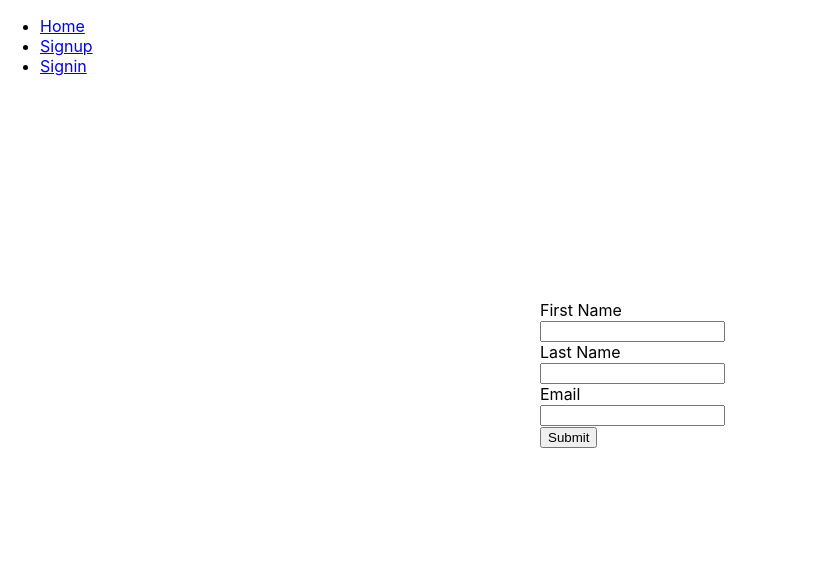
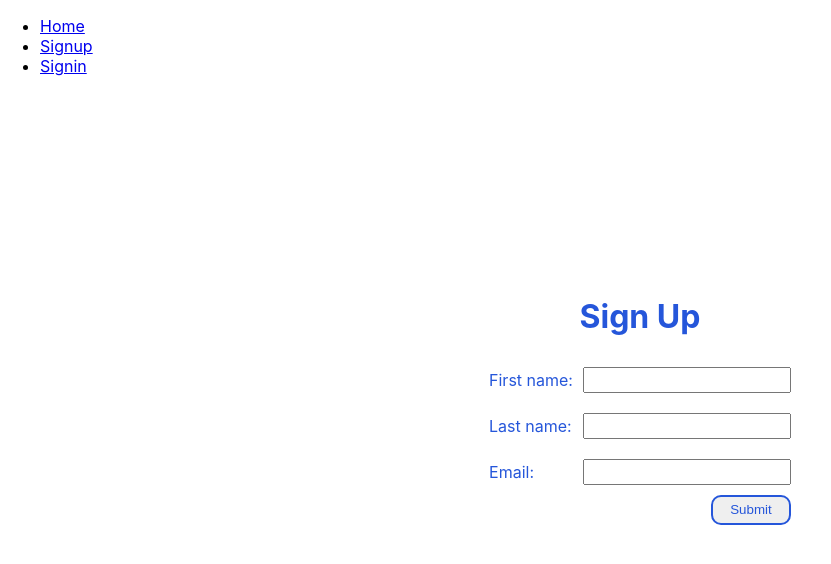
Before and after one commit to dimaka77/myDashboard, a React app in the folder client/: page /signup in a window 1280 px wide. Shown: the top 564 px of the page, without its empty margins (0-831 px from the left). Built offline with nearby package versions, Linux system fonts and the light colour scheme.

Commit message:
styling signup

```diff
--- a/client/src/components/home/smart/Signup.css.js
+++ b/client/src/components/home/smart/Signup.css.js
@@ -1,8 +1,6 @@
 import styled from 'styled-components';
 
 export const InputForm = styled.form`
-    width: 200px;
-    height: 200px;
 `;
 
 export const InputFormWrapper = styled.div`
@@ -11,3 +9,45 @@ export const InputFormWrapper = styled.div`
     align-items: center;
     min-height: 100vh;
 `;
+
+export const Title = styled.h1`
+    color: #2556DA;
+    text-align: center;
+`
+
+export const TextInput = styled.input`
+    min-height: 20px;
+    width: 200px;
+    margin: 10px 0 10px 10px;
+`
+
+export const TextInputWrapper = styled.div`
+    display: flex;
+    justify-content: space-between;
+    align-items: center;
+`
+
+export const Label = styled.label`
+    color: #2556DA;
+`
+
+export const Button = styled.button`
+    color: #2556DA;
+    align-self: flex-end;
+    height: 30px;
+    width: 80px;
+    border-radius: 10px;
+    border: 2px solid #2556DA;
+    :focus {
+        outline: none;
+    }
+    :active {
+        border-style: initial;
+        border: 2px solid #DA2559;
+        color: #DA2559;
+    }
+`
+
+export const ButtonWrapper = styled(TextInputWrapper)`
+    justify-content: flex-end;
+`
--- a/client/src/components/home/smart/Signup.jsx
+++ b/client/src/components/home/smart/Signup.jsx
@@ -1,5 +1,14 @@
 import React from 'react';
-import { InputForm, InputFormWrapper } from './Signup.css';
+import {
+	Button,
+	Label,
+	InputForm,
+	InputFormWrapper,
+	Title,
+	TextInput,
+	TextInputWrapper,
+	ButtonWrapper
+} from './Signup.css';
 
 import { Field, reduxForm } from 'redux-form';
 
@@ -8,19 +17,22 @@ const SignUp = props => {
 	return (
 		<InputFormWrapper>
 			<InputForm onSubmit={handleSubmit}>
-        <div>
-          <label htmlFor="firstName">First Name</label>
-          <Field name="firstName" component="input" type="text" />
-        </div>
-        <div>
-          <label htmlFor="lastName">Last Name</label>
-          <Field name="lastName" component="input" type="text" />
-        </div>
-        <div>
-          <label htmlFor="email">Email</label>
-          <Field name="email" component="input" type="email" />
-        </div>
-        <button type="submit">Submit</button>
+				<Title>Sign Up</Title>
+				<TextInputWrapper>
+					<Label>First name:</Label>
+					<Field name="firstName" component={TextInput} type="text" />
+				</TextInputWrapper>
+				<TextInputWrapper>
+					<Label>Last name:</Label>
+					<Field name="lastName" component={TextInput} type="text" />
+				</TextInputWrapper>
+				<TextInputWrapper>
+					<Label>Email:</Label>
+					<Field name="email" component={TextInput} type="email" />
+				</TextInputWrapper>
+				<ButtonWrapper>
+					<Button type="submit">Submit</Button>
+				</ButtonWrapper>
 			</InputForm>
 		</InputFormWrapper>
 	);
```
Lines whose indentation alone changed are shown as unchanged.
